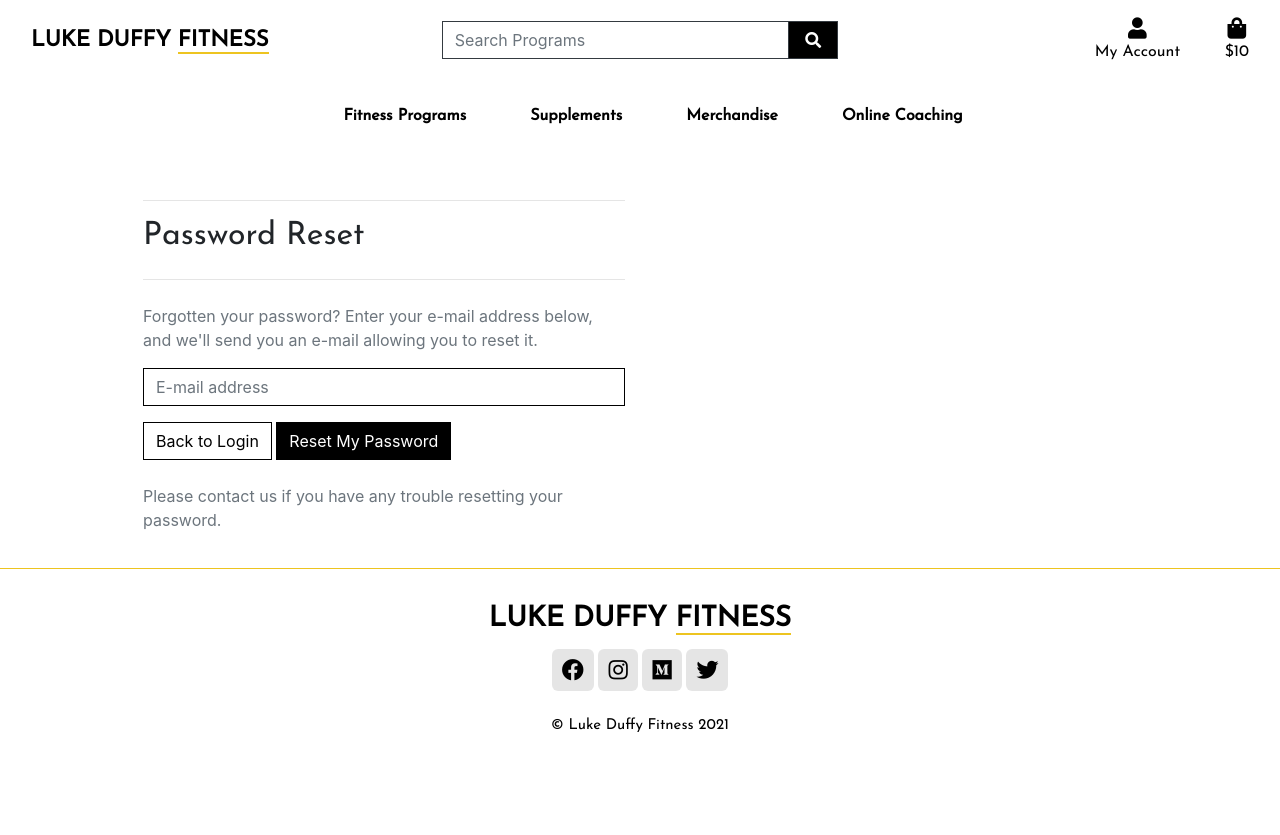
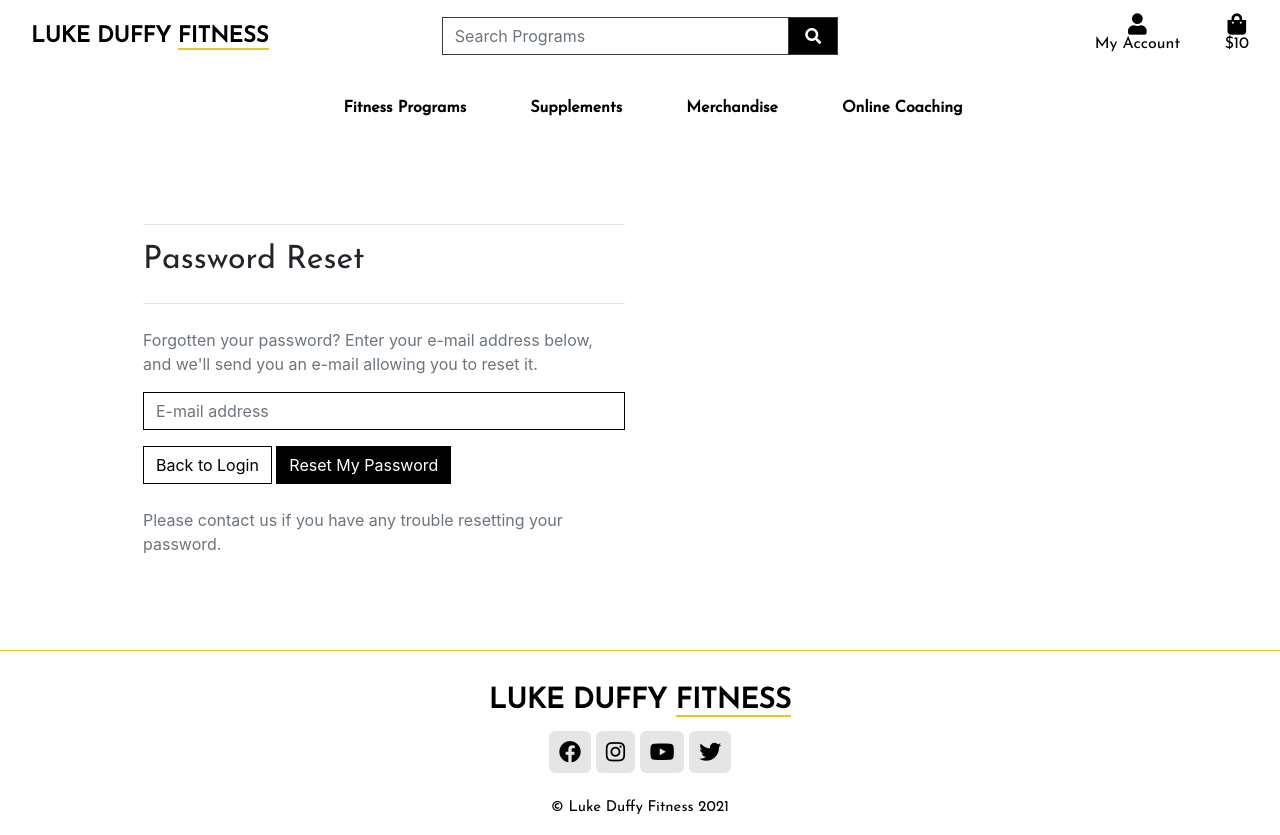
Before and after one commit to lukeduffy84/gym_subscription_ms4_2, a Django app: template templates/forget.html in a window 1280 px wide. Before the commit the page ends 732 px from the top, so only its background shows below. Run offline with Django 3.2, Linux system fonts and the light colour scheme; the template is opened without the code that fills it: most values are stand-ins (such as "Sample title", 1, 10 or a date in 2020); some libraries are stand-ins or nearby versions.

Commit message:
Changes to forget html template

```diff
--- a/templates/forget.html
+++ b/templates/forget.html
@@ -1,4 +1,4 @@
-{% load static %}
+git {% load static %}
 
 <!DOCTYPE html>
 <html lang="en">
@@ -214,7 +214,7 @@
 									<div>
 										<i class="fas fa-shopping-bag fa-lg" aria-hidden="true"></i>
 									</div>
-									<p class="my-0">$0.00</p>
+									<p class="my-0">${{cart_price}}</p>
 								</div>
 							</a>
 						</li>
@@ -356,9 +356,9 @@
 				<a href="https://www.instagram.com/" target="_blank" class="footer-icon">
 					<i class="fab fa-instagram social-icon" aria-hidden="true"></i>
 				</a>
-				<a href="https://www.medium.com/" class="footer-icon">
-					<i class="fab fa-medium social-icon" aria-hidden="true"></i>
-				</a>
+				<a href="https://www.youtube.com/" class="footer-icon">
+                    <i class="fab fa-youtube social-icon" aria-hidden="true"></i>
+                </a>
 				<a href="https://twitter.com/" class="footer-icon">
 					<i class="fab fa-twitter social-icon" aria-hidden="true"></i>
 				</a>
```
